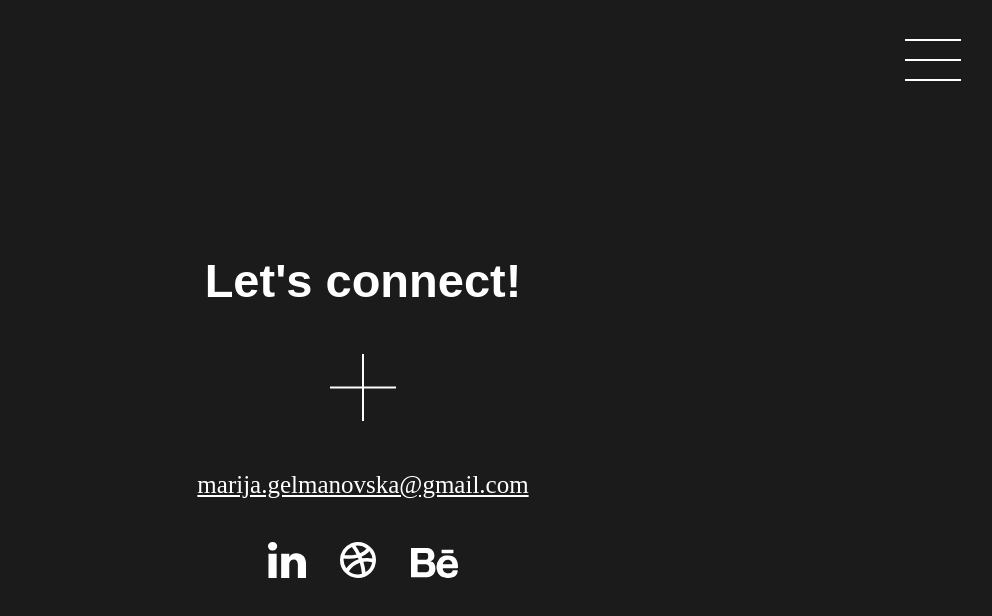
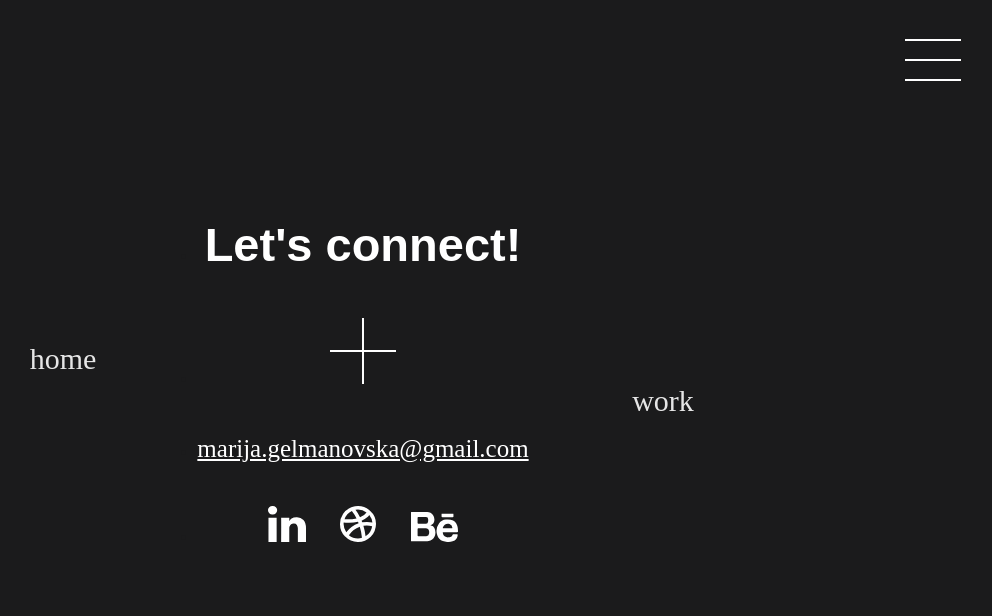
Before and after one commit to marijagelmon/portfolio, a plain HTML site: page connect.html in a window 1280 px wide. Shown: the whole page, without its empty margins (277-1269 px from the left). Drawn offline with Linux system fonts and the light colour scheme.

Commit message:
first commit

```diff
--- a/connect.html
+++ b/connect.html
@@ -1,5 +1,6 @@
 <!DOCTYPE html>
 <html lang="en">
+
 <head>
     <meta charset="UTF-8">
     <meta http-equiv="X-UA-Compatible" content="IE=edge">
@@ -8,11 +9,12 @@
     <link rel="stylesheet" href="css/styleconnect.css">
     <link rel="stylesheet" href="css/menu.css">
     <style>
-        .menu-wrap .hamburger > div {
+        .menu-wrap .hamburger>div {
             background-color: white;
         }
     </style>
 </head>
+
 <body>
 
 
@@ -37,34 +39,43 @@
     </div>
 
     <header class="showcase">
-        <div class="container showcase-inner">
-        <ul>
-          <li><h2>Let's connect!</h2></li>
-         <li><img src="svg/plus.svg" class="plus" alt="plus"/></li>
-         <li><a href="mailto:marija.gelmanovska@gmail.com" class="mail">marija.gelmanovska@gmail.com</a></li>
+        <div class="links">
 
-          <li><a href="https://www.linkedin.com/in/marija-gelmanovska-875911198/"><img src="svg/linkedin_icon.svg" class="linkedin"  alt="Linkedin"/></a>
-          <a href="https://dribbble.com/MarijaGelmanovska"><img src="svg/dribble_icon.svg" class="dribble" alt="dribble"/></a>
-           <a href="https://www.behance.net/profile/marijagelmano"><img src="svg/behance_icon.svg" class="behance" alt="behance"/></a></li>
-      </ul>
+            <a href="index.html" class="connect">home</a>
+           <a href="work.html" class="work">work</a>
         </div>
 
-         <div class="links">
+        <div class="container showcase-inner">
+            <ul>
+                <li>
+                    <h2>Let's connect!</h2>
+                </li>
+                <li><img src="svg/plus.svg" class="plus" alt="plus" /></li>
+                <li><a href="mailto:marija.gelmanovska@gmail.com" class="mail">marija.gelmanovska@gmail.com</a></li>
 
-            <a href="connect.html" class="connect">connect</a>
-            <a href="work.html" class="work">work</a>
+                <li><a href="https://www.linkedin.com/in/marija-gelmanovska-875911198/"><img src="svg/linkedin_icon.svg"
+                            class="linkedin" alt="Linkedin" /></a>
+                    <a href="https://dribbble.com/MarijaGelmanovska"><img src="svg/dribble_icon.svg" class="dribble"
+                            alt="dribble" /></a>
+                    <a href="https://www.behance.net/profile/marijagelmano"><img src="svg/behance_icon.svg"
+                            class="behance" alt="behance" /></a>
+                </li>
+            </ul>
         </div>
 
-        <div class="firstline">
+
+
+        <!-- <div class="firstline">
             <hr color="#1B1B1C" height="1px" width="80px">
         </div>
 
         <div class="secondline">
-            <hr color="#1B1B1C" height="1px" width="80px">
+            <hr color="#1B1B1C" height="1px" width="80px"> -->
 
-      </div>
-     </header>
+        </div>
+    </header>
 
 
 </body>
+
 </html>
--- a/css/styleconnect.css
+++ b/css/styleconnect.css
@@ -21,7 +21,7 @@
   margin: auto;
   overflow: hidden;
   padding: 3rem;
-    position: relative;
+  position: absolute;
 }
 
 .showcase {
@@ -34,9 +34,9 @@
   justify-content: center;
   align-items: center;
   text-align: center;
-    height: 100vh;
+  height: 95vh;
   width: 100%;
-    display: block;
+
 
 
 }
@@ -82,18 +82,19 @@ h2{
      }
 
      .links{
-        position: fixed;
-        display: flex;
+      max-width: 100%;
+      z-index: 1;
       align-items: center;
 
+      position: absolute;
     }
 
         .work{
           font-family: "Raleway light";
-            color: #1B1B1C;
+          color: #E6E6E6;
           text-decoration: none;
           font-size: 30px;
-            margin-left: 65vh;
+          margin-left: 75vh;
 
 
 
@@ -101,13 +102,14 @@ h2{
 
         .connect{
           font-family: "Raleway light";
-            color: #1B1B1C;
+          color: #E6E6E6;
           text-decoration: none;
           font-size: 30px;
-            margin-right: 65vh;
+          margin-right: 75vh;
+
            }
 
-             .firstline {
+           /* .firstline {
              position: fixed;
              margin-left: 95%;
            }
@@ -115,4 +117,4 @@ h2{
            .secondline{
              position: fixed;
              margin-right: 95%;
-             }
+           } */
--- a/css/styleindex.css
+++ b/css/styleindex.css
@@ -34,7 +34,7 @@
     justify-content: center;
     align-items: center;
     text-align: center;
-    height: 100vh;
+    height: 95vh;
     width: 100%;
   }
 
@@ -54,7 +54,7 @@
 
   .showcase h2{
     font-size: 45px;
-    color: #8E8E8E;
+    color: white;
     margin-bottom: 2%;
     font-family: 'Poppins ExtraLight';
 
@@ -63,7 +63,7 @@
 
   .showcase p {
     font-size: 27px;
-    color: white;
+    color: #8E8E8E;
     font-family: 'Raleway Light';
     line-height: 1.3rem;
     margin-top: 5%;
@@ -82,6 +82,7 @@
   position: fixed;
   display: flex;
   align-items: center;
+
 
 }
 
@@ -104,7 +105,7 @@
       margin-right: 75vh;
        }
 
-       .firstline {
+       /* .firstline {
          position: fixed;
          margin-left: 95%;
        }
@@ -112,4 +113,4 @@
        .secondline{
          position: fixed;
          margin-right: 95%;
-       }
+       } */
```
Also changed, not shown: Ecommercewebsite.html (+1 -1 lines), brainster.html (+1 -1 lines), index.html (+3 -3 lines), 1 other file. Lines whose indentation alone changed are shown as unchanged.
